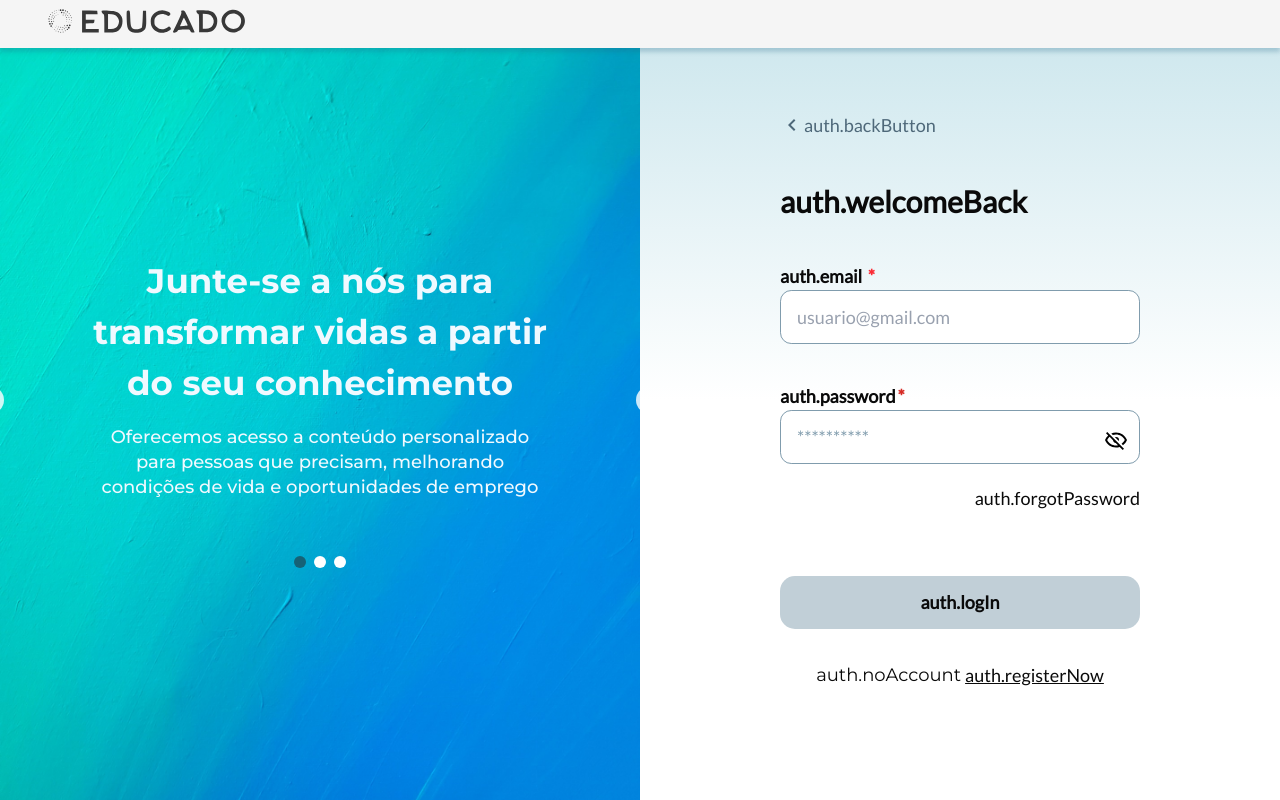
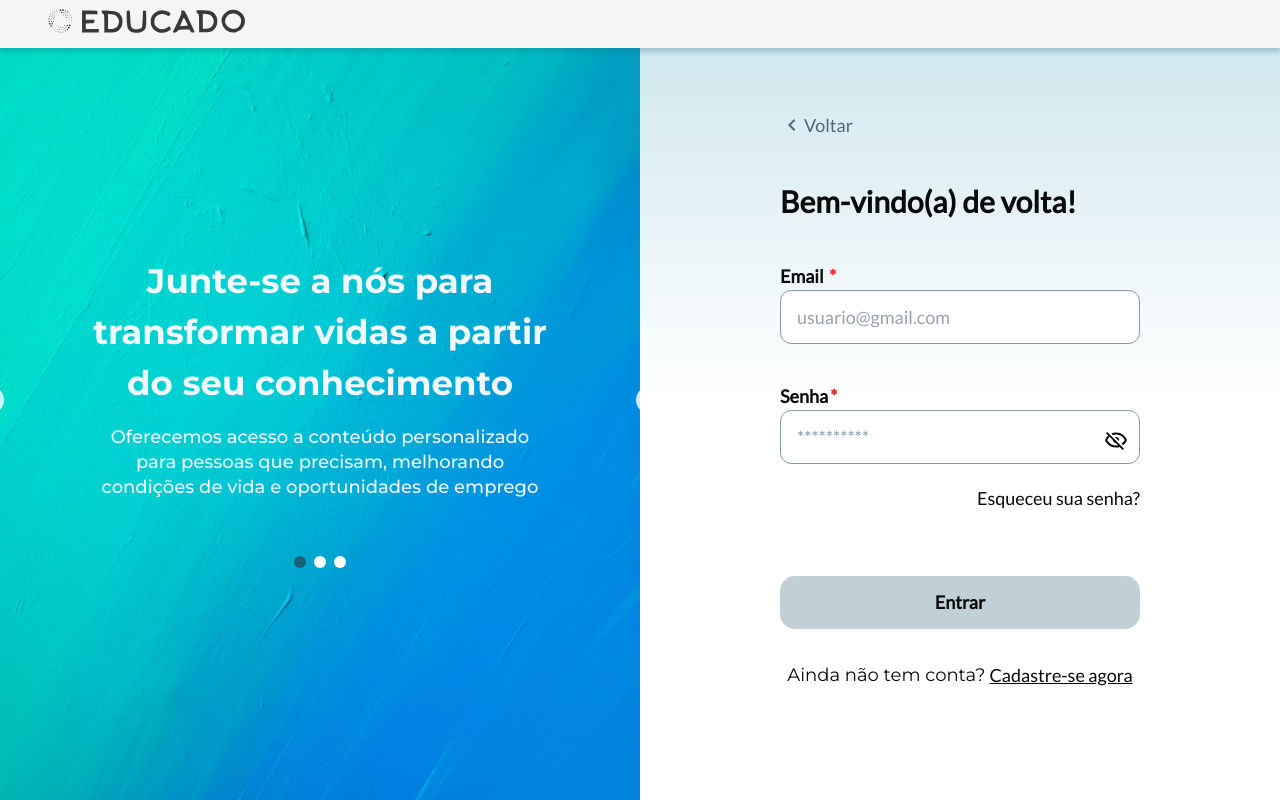
Before and after one commit to ErasmusEgalitarian/educado-backend, a React (Vite) app in the folder web/: page /login in a window 1280 px wide. Built offline with nearby package versions, Linux system fonts and the light colour scheme; no server answers.

Commit message:
Fix translations

```diff
--- a/web/i18n/locales/en.json
+++ b/web/i18n/locales/en.json
@@ -255,16 +255,19 @@
     "title3": "Sign up now and help make a difference!",
     "section3": "Be part of a community that makes it easier to access relevant content and encourages knowledge sharing in a simple and practical way."
   },
-  "login": {
-    "back-button": "Back",
-    "welcome-back": "Welcome back!",
+  "auth": {
+    "backButton": "Back",
+    "welcomeBack": "Welcome back!",
     "email": "Email",
     "password": "Password",
-    "login-button": "Log In",
-    "forgot-password": "Forgot your password?",
-    "no-account": "Don't have an account yet?",
-    "register-now": "Register now",
-    "email-error": "INCORRECT EMAIL OR PASSWORD. PLEASE TRY AGAIN."
+    "logIn": "Log In",
+    "forgotPassword": "Forgot your password?",
+    "noAccount": "Don't have an account yet?",
+    "registerNow": "Register now",
+    "emailError": "INCORRECT EMAIL OR PASSWORD. PLEASE TRY AGAIN.",
+    "pendingApprovalTitle": "Awaiting approval",
+    "pendingApprovalText": "Your registration is under review and you will receive a response within a few days. Keep an eye on your email, we will notify you as soon as everything is ready!",
+    "close": "Close"
   },
   "welcome": {
     "title": "Welcome to EDUCADO!",
@@ -274,6 +277,6 @@
     "login-button": "Sign in"
   },
   "notifications": {
-    "published-course": "Published course"
+    "publishedCourse": "Published course"
   }
 }
--- a/web/i18n/locales/pt.json
+++ b/web/i18n/locales/pt.json
@@ -89,9 +89,6 @@
     "logout": "Sair",
     "noNotifications": "Nenhuma notificação",
     "mediaLibrary": "Biblioteca de Mídia"
-  },
-  "notifications": {
-    "publishedCourse": "Curso publicado"
   },
   "difficulty": {
     "difficulty": "Dificuldade",
@@ -258,16 +255,19 @@
     "creatingCategory": "Criando Categoria",
     "minNameLength": "O nome da categoria deve ter pelo menos {{count}} caracteres"
   },
-  "login": {
-    "back-button": "Voltar",
-    "welcome-back": "Bem-vindo(a) de volta!",
+  "auth": {
+    "backButton": "Voltar",
+    "welcomeBack": "Bem-vindo(a) de volta!",
     "email": "Email",
     "password": "Senha",
-    "login-button": "Entrar",
-    "forgot-password": "Esqueceu sua senha?",
-    "no-account": "Ainda não tem conta?",
-    "register-now": "Cadastre-se agora",
-    "email-error": "EMAIL OU SENHA INCORRETOS. POR FAVOR, TENTE NOVAMENTE."
+    "logIn": "Entrar",
+    "forgotPassword": "Esqueceu sua senha?",
+    "noAccount": "Ainda não tem conta?",
+    "registerNow": "Cadastre-se agora",
+    "emailError": "EMAIL OU SENHA INCORRETOS. POR FAVOR, TENTE NOVAMENTE.",
+    "pendingApprovalTitle": "Aguarde aprovação",
+    "pendingApprovalText": "Seu cadastro está em análise e você receberá um retorno em até x dias. Fique de olho no seu e-mail, avisaremos assim que tudo estiver pronto!",
+    "close": "Fechar"
   },
   "welcome": {
     "title": "Boas vindas ao EDUCADO!",
@@ -275,5 +275,8 @@
     "register-button": "Cadastrar",
     "login-text": "Já possui uma conta?",
     "login-button": "Entrar"
+  },
+  "notifications": {
+    "publishedCourse": "Curso publicado"
   }
 }
--- a/web/src/features/auth/components/Login.tsx
+++ b/web/src/features/auth/components/Login.tsx
@@ -382,9 +382,9 @@ const Login = () => {
 
       {/* Account application success modal */}
       <GenericModalComponent
-        title="Aguarde aprovação"
-        contentText="Seu cadastro está em análise e você receberá um retorno em até x dias. Fique de olho no seu e-mail, avisaremos assim que tudo estiver pronto!"
-        cancelBtnText="Fechar" // Close (functions as the 'ok' button in this particular modal)
+        title={t("auth.pendingApprovalTitle")}
+        contentText={t("auth.pendingApprovalText")}
+        cancelBtnText={t("auth.close")} // Close (functions as the 'ok' button in this particular modal)
         onConfirm={() => {
           setNotApprovedError(null);
         }} // Empty function passed in due to confirm button not being present in this particular modal
--- a/web/src/features/auth/pages/Welcome.tsx
+++ b/web/src/features/auth/pages/Welcome.tsx
@@ -47,7 +47,7 @@ const Welcome = () => {
 
           {/*Container for right side of the page*/}
           <div className="relative right-0 h-screen flex flex-col justify-center items-center  bg-linear-to-b from-(--gradient-start) via-(--gradient-end) to-(--gradient-end) w-full">
-            <img src="/logo.svg" alt="Image" />
+            <img src="/logo.svg" alt="Educado" />
             <h1 className="relative text-4xl font-['Lato'] text-(--primary-text-title) text-[34px] text-center mb-6 mt-4 font-black px-10">
               {texts[0]}
               {/*Warm welcome to the learning platform*/}
@@ -61,7 +61,7 @@ const Welcome = () => {
                 className="flex-auto  h-[3.3rem] w-[300px] items-center justify-center rounded-[15px] text-lg font-bold font-['Montserrat'] bg-primary-surface-default inline-flex text-(--gradient-end) transform transition duration-100 ease-in hover:bg-cyan-900 hover:text-gray-50"
                 to="/signup"
               >
-                <button type="submit">Cadastrar</button>
+                {t("welcome.register-button")}
               </Link>
             </div>
             <div className="relative flex flex-row items-center justify-center  mt-2 text-greyscale-text-subtle font-['Montserrat']">
@@ -70,7 +70,7 @@ const Welcome = () => {
                 className="h-[3.3rem] w-20 flex items-center justify-center rounded-[15px] text-lg underline font-bold text-greyscale-text-subtle transition duration-100 ease-in hover:text-blue-900"
                 to="/login"
               >
-                Entrar
+                {t("welcome.login-button")}
               </Link>
             </div>
           </div>
```
